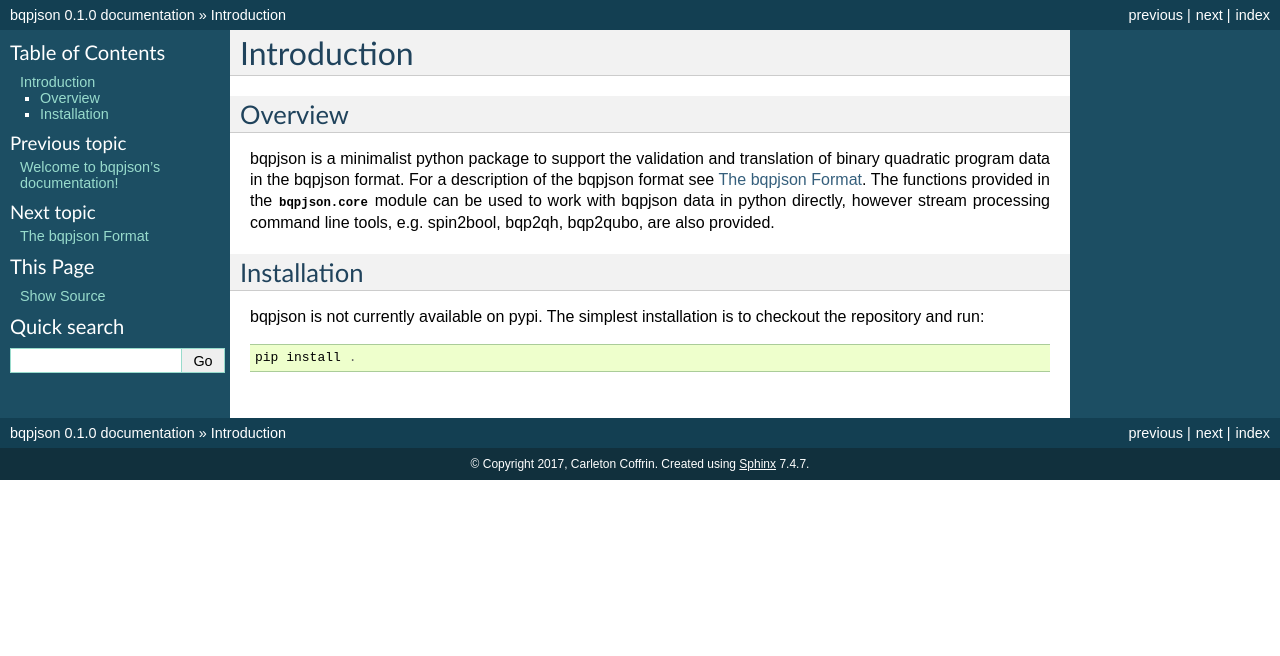
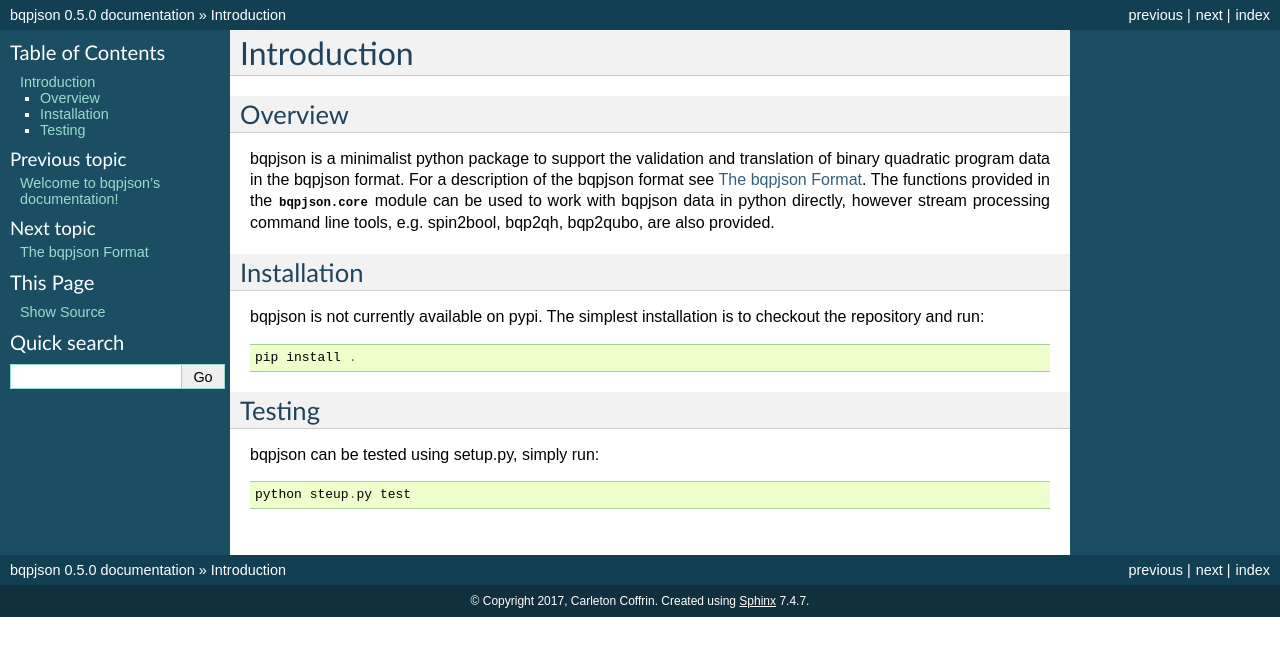
Before and after one commit to lanl-ansi/bqpjson, a Sphinx documentation site: the page built from docs/introduction.rst, in a window 1280 px wide. Shown: the top 656 px of the page. Built offline with Sphinx 7.4.7, drawn with Linux system fonts in a browser that asks for light colours; the version number is read from the project's files by our own code.

Commit message:
Removing deps from Tox, updating docs and version numbers (#8)
* removing deps from tox to test setup.py
* updating version numbers
* fixing version number in test files
* adding format spec link to readme

```diff
--- a/README.rst
+++ b/README.rst
@@ -15,8 +14,10 @@ Utilities for working with bqpjson data
   :target: http://bqpjson.readthedocs.io/en/latest/?badge=latest
   :alt: Documentation Status
 
+bqpjson is a minimalist python package for working with bqpjson data files, a json-based encoding of binary quadratic programs.  A detailed description of the bqpjson data format is available `here <http://bqpjson.readthedocs.io/en/latest/bqpjson_format.html>`_.
 
-The bqpjson toolset includes:
+
+**The bqpjson toolset includes:**
 
 - *bqpjson* - a python library for the validation and transformation of bqpjson data
 - *bqpjson-schema.json* - a JSON-Schema for bqpjson data files
--- a/bqpjson/__init__.py
+++ b/bqpjson/__init__.py
@@ -1,5 +1,5 @@
 
-__version__ = '0.1.0'
+__version__ = '0.5.0'
 
 from bqpjson.core import (
     validate, evaluate, swap_variable_domain, spin_to_bool, bool_to_spin,
--- a/docs/introduction.rst
+++ b/docs/introduction.rst
@@ -14,3 +14,11 @@ Installation
 bqpjson is not currently available on pypi.  The simplest installation is to checkout the repository and run::
 
     pip install .
+
+
+Testing
+------------------------
+
+bqpjson can be tested using setup.py, simply run::
+
+    python steup.py test
```
Also changed, not shown: other parts of README.rst (+0 -1 lines), 7 other files.
